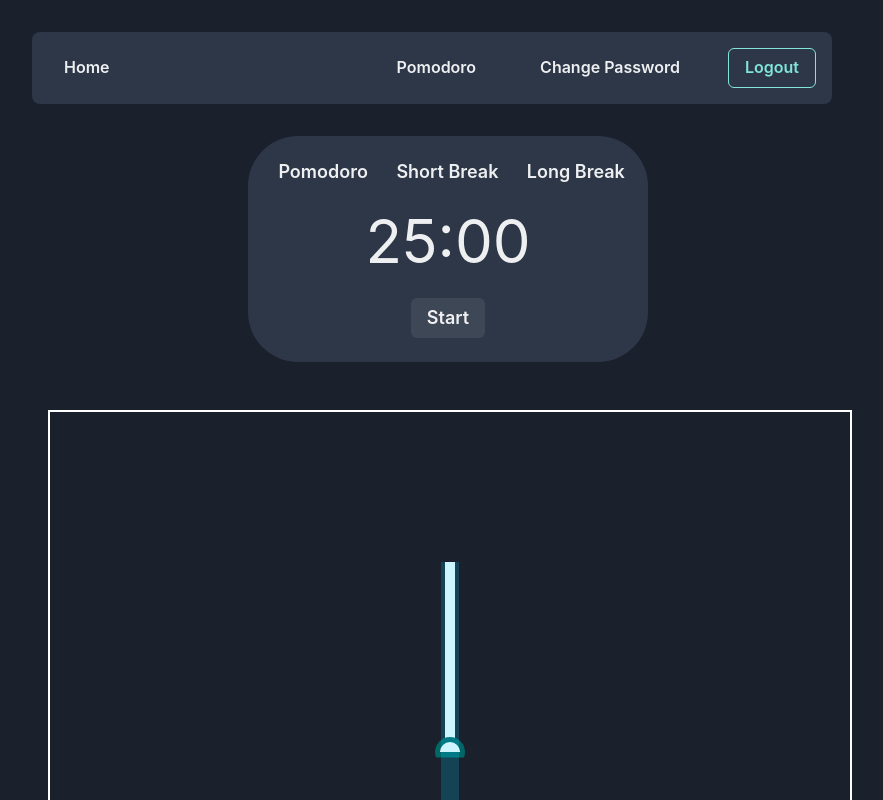
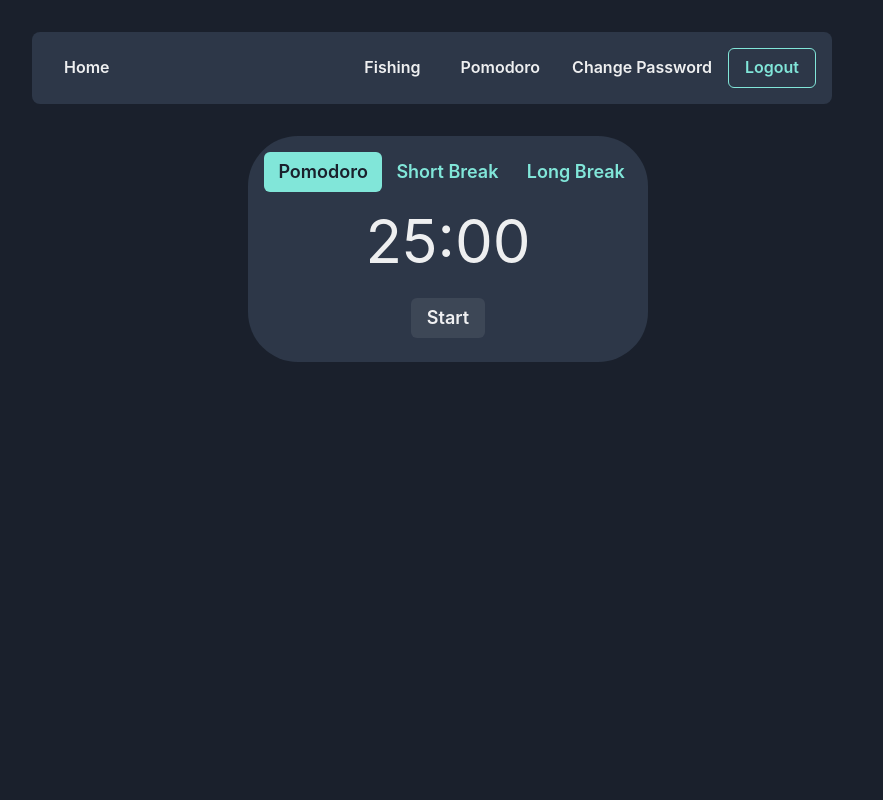
Before and after one commit to Funinja/my-website, a Next.js app: page /cat/dashboard/pomodoro in a window 1280 px wide. Shown: the top 800 px of the page, without its empty margins (208-1091 px from the left). Built offline with nearby package versions, Linux system fonts and the light colour scheme.

Commit message:
made fishing and pomodoro pages separate

```diff
--- a/components/Timer.js
+++ b/components/Timer.js
@@ -3,9 +3,9 @@
 
 export default function Timer()  {
     const options = ["Pomodoro", "Short Break", "Long Break"];
-    const initialtimes = [3, 3, 3];
+    const initialtimes = [1500, 300, 1800];
     let times = [1500, 300, 1800];
-    const pattern = [0, 1, 0, 1, 0, 1, 2];
+    const pattern = [0, 1, 0, 1, 0, 1, 0, 1, 2];
     var counter = 0;
     const [currentStage, setCurrentStage] = useState(0);
     const [time, setTime] = useState(times[currentStage]);
@@ -45,7 +45,6 @@
     useEffect(() => {
         const id = setInterval(()=>{
             counter += 1;
-            // console.log(counter);
 
             if(pause === 1 && time <= 0 && counter % 30 !== 0){
 
@@ -54,12 +53,17 @@
             }
 
             if(pause === 0 && counter % 30 === 0){
-                console.log(pause, currentStage, time - 1);
                 setTime(time - 1);
                 counter = 0;
 
                 if (time <= 0){
-                    setCurrentStage(currentStage + 1);
+
+                    if (currentStage + 1 >= 9){
+                        setCurrentStage(0);
+                    }else{
+                        setCurrentStage(currentStage + 1);
+                    }
+
                     setTime(0);
                     setPause(1);
                     clearInterval(id);
@@ -92,7 +96,7 @@
                         {options.map((option, index)=>{
                             return <Button onClick={() => {
                                 // setTime(times[index]);
-                            }} variant='ghost' fontSize='lg' key={index}>{option}</Button>;
+                            }} variant={index === pattern[currentStage] ? 'solid' : 'ghost'} fontSize='lg' colorScheme='teal' key={index}>{option}</Button>;
                         })
 
                         }
--- a/components/UI/Navbar.js
+++ b/components/UI/Navbar.js
@@ -71,24 +71,35 @@
           </NextLink>
         </Box>
         <Flex flexDir="row">
+          <NextLink href="/cat/dashboard/fishing" passHref>
+            <Button
+              as="a"
+              variant="ghost"
+              _hover={{ backgroundColor: navHoverBg[colorMode] }}
+              aria-label="Fishing"
+              mx={2}
+            >
+              Fishing
+            </Button>
+          </NextLink>
+
           <NextLink href="/cat/dashboard/pomodoro" passHref>
             <Button
               as="a"
               variant="ghost"
               _hover={{ backgroundColor: navHoverBg[colorMode] }}
               aria-label="Pomodoro"
+              mx={0}
             >
               Pomodoro
             </Button>
           </NextLink>
 
-
-
           <NextLink href="/cat/dashboard/change_password" passHref>
             <Button
               as="a"
               variant="ghost"
-              mx={8}
+              mx={0}
               _hover={{ backgroundColor: navHoverBg[colorMode] }}
             >
               Change Password
--- /dev/null
+++ b/pages/api/breakTime.js
@@ -0,0 +1,5 @@
+export default async function handler(req, res) {
+
+
+    return res.status(200).json({message: "empty"});
+}
--- a/pages/cat/dashboard/Game.js
+++ b/pages/cat/dashboard/Game.js
@@ -4,6 +4,7 @@
 function App(props){
     let canvas;
     let ctx;
+    let section = 0;
     const fishType = {
         name: 'trout',
         fishShadowSize : 30,
@@ -32,15 +33,18 @@
     useEffect(() => {
         canvas = document.getElementById("myCanvas");
 
-
+        // console.log("real", props.p);
 
         setInterval(() =>{
+            // console.log(section);
 
             ctx = canvas.getContext("2d");
             ctx.clearRect(0, 0, 800, 600);
 
             player.update(fishType);
+
             player.draw(ctx);
+
 
         }, 1000/30);
 
--- a/pages/cat/dashboard/Player.js
+++ b/pages/cat/dashboard/Player.js
@@ -39,6 +39,7 @@
     fishSpeed = 0;
     fishMode = 0;
     fishMaxIdleTime = 0;
+    fishingStage = 0;
 
     //rod parameters
     pull = 5;
@@ -97,6 +98,16 @@
                 if(this.catch === 1){
                     this.fishDepth = this.fishDepth - this.rodPower;
                 }
+            }
+
+            if(e.key === 'i'){
+                if(this.fishingStage === 1){
+                    this.fishingStage = 0;
+                }else{
+                    this.fishingStage = 1;
+                }
+
+                console.log(this.fishingStage);
             }
 
             if(e.key !== ' '){
@@ -166,6 +177,8 @@
     }
 
     draw = (ctx) => {
+
+        if(this.fishingStage === 1){
 
             if(this.reeled === 1){
 
@@ -255,6 +268,16 @@
                 ctx.globalAlpha = 1;
             }
 
+        }else{
+
+            ctx.font = "30px Arial";
+            ctx.fillStyle = "#FFFFFF"
+            ctx.fillText("If you are on your small break you can get ", 20, 50);
+            ctx.fillText("virtual fish for your account!", 20, 90);
+            ctx.fillText("Press F to begin fishing", 420, 540);
+
+        }
+
     }
 }
 
--- a/pages/cat/dashboard/pomodoro.js
+++ b/pages/cat/dashboard/pomodoro.js
@@ -1,7 +1,6 @@
 import Container from '../../../components/UI/Container';
 import React, { useState } from 'react';
 import Timer from '../../../components/Timer';
-import Game from './Game'
 
 export default function FrontPage(){
     var playerInformation = {
@@ -11,7 +10,6 @@
     return (
         <Container>
             <Timer />
-            <Game />
         </Container>
     )
 }
```
Also changed, not shown: pages/cat/dashboard/Fish.js (deleted, +0 -13 lines), pages/cat/dashboard/fishing.js (added, +11 -0 lines). Lines whose indentation alone changed are shown as unchanged.
